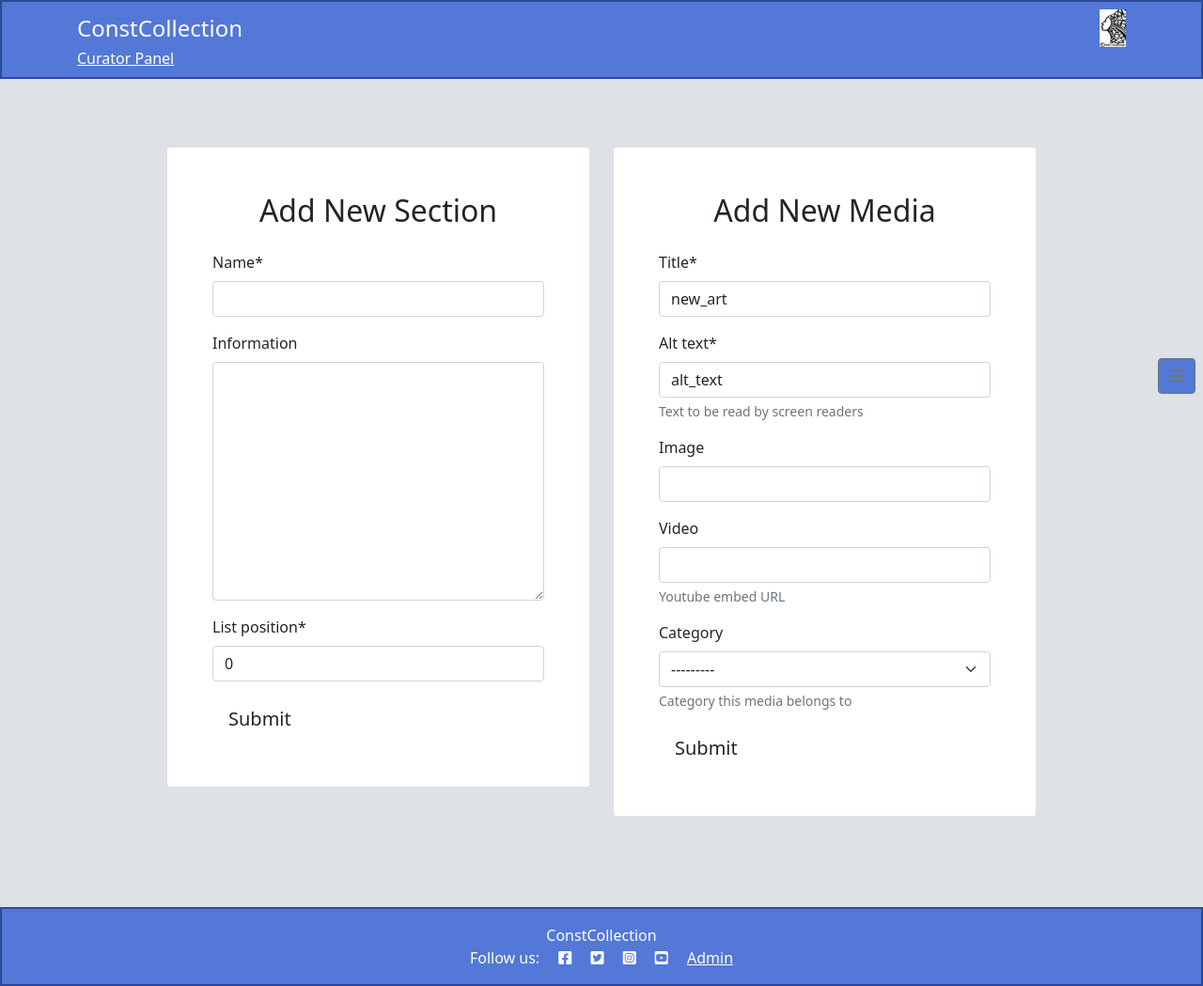
After one commit to SourTarte/hackathon-project-constcollection, a Django app: page /adminpanel/ in a window 1280 px wide. The commit adds this page. Shown: the whole page at 94% size. Run offline with Django 5.2, Linux system fonts and the light colour scheme; data comes from the database, SQL or seed files in the repository; parts of the project's set-up code (start-up, migrations or seed data) failed here and were passed over; some libraries are stand-ins or nearby versions.

Commit message:
Add in-site admin panel, media and category submission

```diff
--- a/constcollection/urls.py
+++ b/constcollection/urls.py
@@ -16,11 +16,12 @@ Including another URLconf
 """
 from django.contrib import admin
 from django.urls import path, include
-from gallery import views
+from gallery import views as gallery_views
 
 urlpatterns = [
-    path('', views.welcome_view, name='welcome'),
-    path('gallery/', views.art_view, name='art'),
+    path('', gallery_views.welcome_view, name='welcome'),
+    path('gallery/', gallery_views.art_view, name='art'),
+    path('adminpanel/', gallery_views.admin_view, name='admin_panel'),
     path('about/', include("about.urls")),
     path('admin/', admin.site.urls),
     path('summernote/', include('django_summernote.urls')),
--- a/gallery/forms.py
+++ b/gallery/forms.py
@@ -1 +1,21 @@
 from django import forms
+from .models import Category, Media
+
+
+class CategoryForm(forms.ModelForm):
+    """
+    Form class for Admins to submit new sections
+    """
+
+    class Meta:
+        model = Category
+        fields = ['name', 'information', 'list_position',]
+
+class MediaForm(forms.ModelForm):
+    """
+    Form class for Admins to submit new media files
+    """
+
+    class Meta:
+        model = Media
+        fields = ['title', 'alt_text', 'image', 'video', 'category']
--- a/gallery/models.py
+++ b/gallery/models.py
@@ -11,7 +11,8 @@ class Media(models.Model):
     title = models.CharField(max_length=200, default="new_art")
     alt_text = models.CharField(
         max_length=200,
-        default="alt_text"
+        default="alt_text",
+        help_text="Text to be read by screen readers",
     )
     image = CloudinaryField(blank=True, null=True, resource_type='image')
     video = models.URLField(
--- /dev/null
+++ b/gallery/templates/gallery/admin_panel.html
@@ -0,0 +1,38 @@
+{% extends 'base.html' %}
+{% load crispy_forms_tags %}
+
+{% block content %}
+    <section class="position-relative py-4 py-xl-5">
+        <div class="container position-relative">
+            <div class="row d-flex justify-content-center">
+                <div class="col-md-8 col-lg-6 col-xl-5 col-xxl-4">
+                    <div class="card mb-5">
+                        <div class="card-body p-sm-5">
+                            <h2 class="text-center mb-4">Add New Section</h2>
+                            <form id="category_form" method="post">
+                                {{ category_form | crispy }}
+                                <button id="submitButton" type="submit" class="btn btn-signup btn-lg">Submit</button>
+                                {% csrf_token %}
+                            </form>
+                        </div>
+                    </div>
+                </div>
+                <div class="col-md-8 col-lg-6 col-xl-5 col-xxl-4">
+                    <div class="card mb-5">
+                        <div class="card-body p-sm-5">
+                            <h2 class="text-center mb-4">Add New Media</h2>
+                            <form id="media_form" method="post">
+                                {{ media_form | crispy }}
+                                <button id="submitButton" type="submit" class="btn btn-signup btn-lg">Submit</button>
+                                {% csrf_token %}
+                            </form>
+                        </div>
+                    </div>
+                </div>
+            </div>
+        </div>
+    </section>
+{% endblock %}
+
+
+{% include "shared/footer.html" %}
--- a/gallery/views.py
+++ b/gallery/views.py
@@ -1,5 +1,7 @@
 from django.shortcuts import render
+from django.contrib import messages
 from .models import Category, Media
+from .forms import CategoryForm, MediaForm
 
 # ------------------ Product Views ------------------ #
 
@@ -30,3 +32,50 @@ def art_view(request):
     # Prefetch all media for each category, ordered by created_on
     categories = Category.objects.all().order_by('list_position').prefetch_related('media')
     return render(request, 'gallery/art.html', {'categories': categories})
+
+
+def admin_view(request):
+    if request.method == "POST":
+        category_form = CategoryForm(data=request.POST)
+        media_form = MediaForm(data=request.POST)
+        #Uses an if statement to determine which form was Submitted
+        if request.POST.get('information') != None:
+            print("This is a category")
+            add_category(request)
+        elif request.POST.get('image') != None:
+            print("This is media")
+            add_media(request)
+        else: print("This is something else")
+
+
+    # Always provide a fresh review form for GET or after POST
+    category_form = CategoryForm()
+    media_form = MediaForm()
+
+    return render(
+        request, 'gallery/admin_panel.html',
+        {"category_form": category_form, "media_form": media_form}
+    )
+
+
+    # Handle category submission
+def add_category(request):
+    category_form = CategoryForm(data=request.POST)
+    if category_form.is_valid():
+        category = category_form.save(commit=False)
+        category.save()
+        messages.add_message(
+            request, messages.SUCCESS,
+            'review submitted and awaiting approval'
+        )
+
+    # Handle Media Submission
+def add_media(request):
+    media_form = MediaForm(data=request.POST)
+    if media_form.is_valid():
+        media = media_form.save(commit=False)
+        media.save()
+        messages.add_message(
+            request, messages.SUCCESS,
+            'review submitted and awaiting approval'
+        )
--- a/templates/shared/header.html
+++ b/templates/shared/header.html
@@ -8,4 +8,7 @@
                    class="img-fluid" style="height:40px;">
            </a>
        </div>
+       <div class="container">
+            <a class=" text-white" href="{% url 'admin_panel' %}">Curator Panel</a>
+       </div>
    </header>
```
